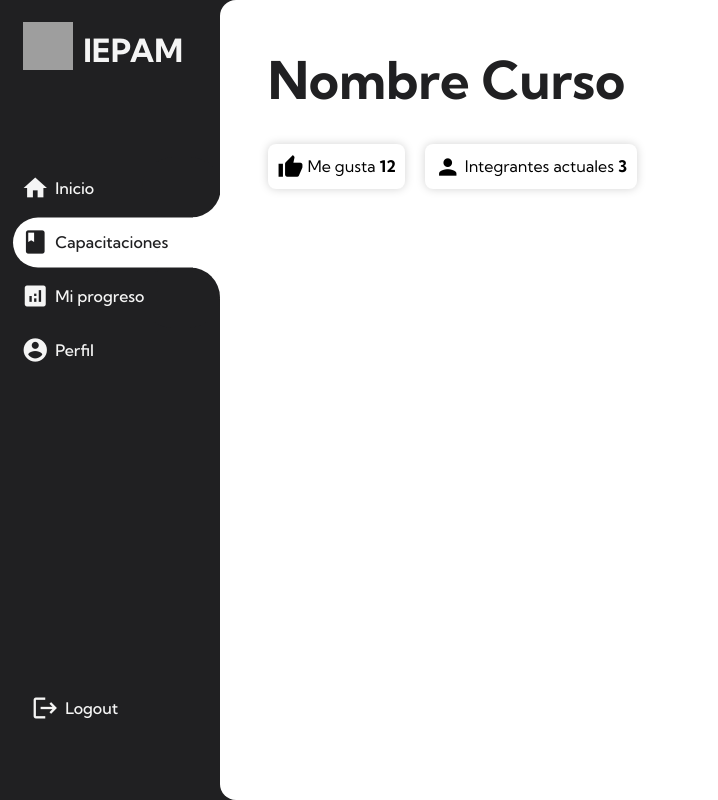
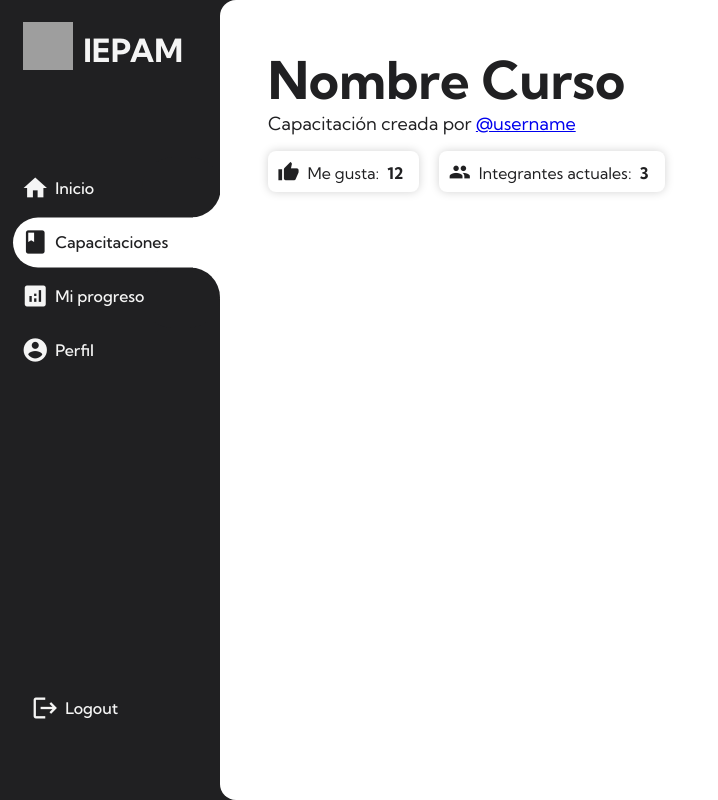
Before and after one commit to pedrofdzl/iepam, a Django app: page /cursos/curso/ in a window 1280 px wide. Shown: the whole page, without its empty margins (0-718 px from the left). Run offline with Django 4.2, Linux system fonts and the light colour scheme; grey boxes are pictures that could not be loaded.

Commit message:
course front update

```diff
--- a/src/cursos/templates/cursos/course.html
+++ b/src/cursos/templates/cursos/course.html
@@ -14,8 +14,9 @@
 
 <div class="container-window">
     <div class="course-title">Nombre Curso</div>
-    <div class="course-info"><span class="material-icons">thumb_up</span><p>Me gusta</p><p class="course-info-num">12</p></div>
-    <div class="course-info"><span class="material-icons">person</span><p>Integrantes actuales</p><p class="course-info-num">3</p></div>
+    <div class="course-author">Capacitación creada por <a href="/">@username</a></div>
+    <a class="course-info" href=""><span class="material-icons">thumb_up</span><p>Me gusta:&nbsp;</p><p class="course-info-num">12</p></a>
+    <div class="course-info"><span class="material-icons">people</span><p>Integrantes actuales:&nbsp;</p><p class="course-info-num">3</p></div>
 </div>
 
 {% endblock %}
--- a/src/static/css/course.css
+++ b/src/static/css/course.css
@@ -1,27 +1,42 @@
 .course-title {
     margin: 1rem;
+    margin-bottom: 0;
     font-size: 52px;
     font-weight: 700;
     color: #202022;
 }
 
+.course-author {
+    margin: 1rem;
+    margin-top: 0;
+    margin-bottom: 0;
+    font-size: 18px;
+    font-weight: 400;
+    color: #202022;
+}
+
 .course-info {
+    text-decoration: none;
+    color: #202022;
     background-color: rgb(255, 255, 255);
     display: inline-flex;
     margin: 1rem;
     margin-right: 0rem;
     padding: 0.6rem;
+    padding-right: 1rem;
     border-radius: 0.5rem;
     box-shadow: 0 0 10px rgb(211, 211, 211);
 }
 .course-info span {
-    font-size: 26px;
+    font-size: 22px;
+    margin-right: 4px;
 }
 .course-info p {
     margin: 0;
     padding: 0;
     margin-top: 2px;
     margin-left: 4px;
+    vertical-align: middle;
 }
 
 .course-info-num {
```
